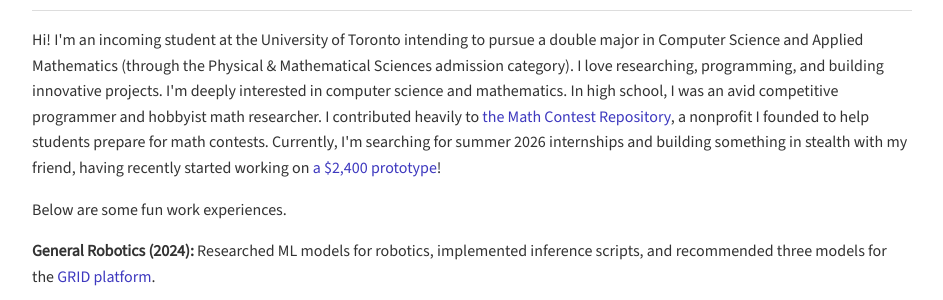
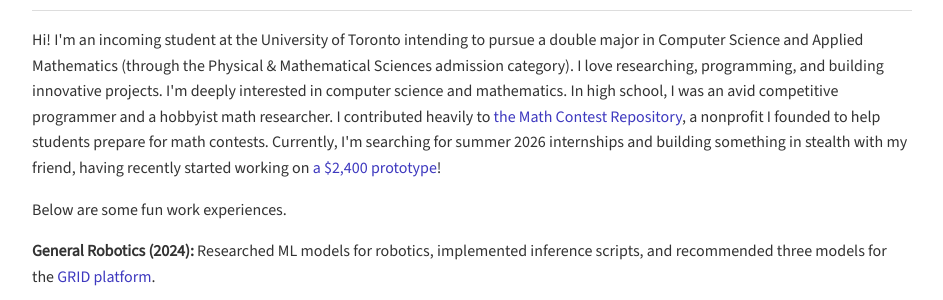
Before and after one commit to savirsingh/savirsingh.github.io, a Jekyll site: the page built from index.html, in a window 1280 px wide. Shown: the part 130-430 px from the top of the page, without its empty margins (168-1111 px from the left). Built offline with Jekyll 4.4.1, drawn with Linux system fonts in a browser that asks for light colours; the list of posts is cut into pages by our own code.

```diff
--- a/index.html
+++ b/index.html
@@ -5,7 +5,7 @@ title: Home
 
 <section id="about">
     <h2>About Me</h2>
-    <p>Hi! I'm an incoming student at the University of Toronto intending to pursue a double major in Computer Science and Applied Mathematics (through the Physical & Mathematical Sciences admission category). I love researching, programming, and building innovative projects. I'm deeply interested in computer science and mathematics. In high school, I was an avid competitive programmer and hobbyist math researcher. I contributed heavily to <a href="https://mathcontestrepository.pythonanywhere.com/user/savir">the Math Contest Repository</a>, a nonprofit I founded to help students prepare for math contests. Currently, I'm searching for summer 2026 internships and building something in stealth with my friend, having recently started working on <a href="https://linkedin.com/in/savirss">a $2,400 prototype</a>!</p>
+    <p>Hi! I'm an incoming student at the University of Toronto intending to pursue a double major in Computer Science and Applied Mathematics (through the Physical & Mathematical Sciences admission category). I love researching, programming, and building innovative projects. I'm deeply interested in computer science and mathematics. In high school, I was an avid competitive programmer and a hobbyist math researcher. I contributed heavily to <a href="https://mathcontestrepository.pythonanywhere.com/user/savir">the Math Contest Repository</a>, a nonprofit I founded to help students prepare for math contests. Currently, I'm searching for summer 2026 internships and building something in stealth with my friend, having recently started working on <a href="https://linkedin.com/in/savirss">a $2,400 prototype</a>!</p>
     <p>Below are some fun work experiences.</p>
     <ul>
         <li><strong>General Robotics (2024):</strong> Researched ML models for robotics, implemented inference scripts, and recommended three models for the <a href="https://scaledfoundations.ai">GRID platform</a>.</li>
```
